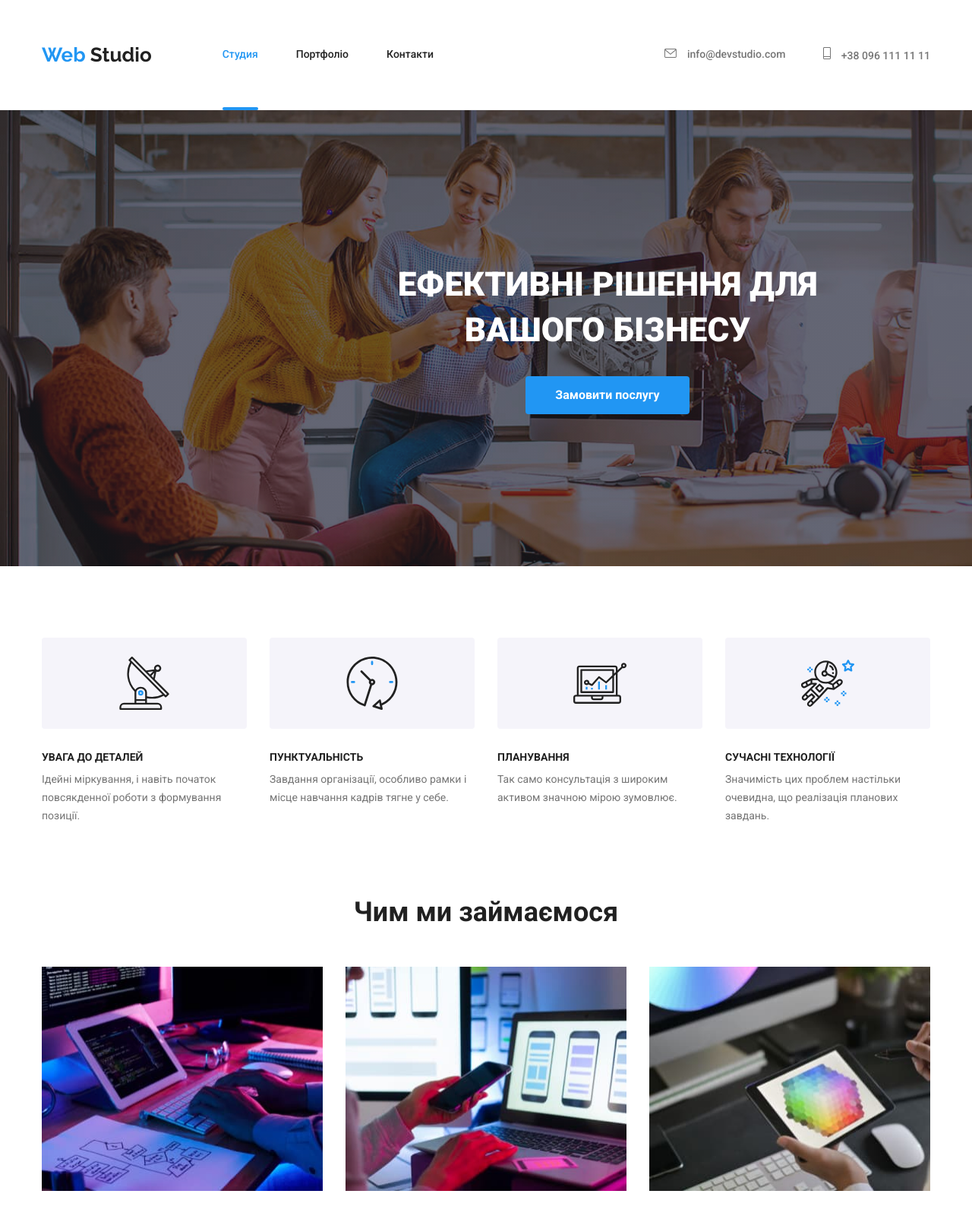
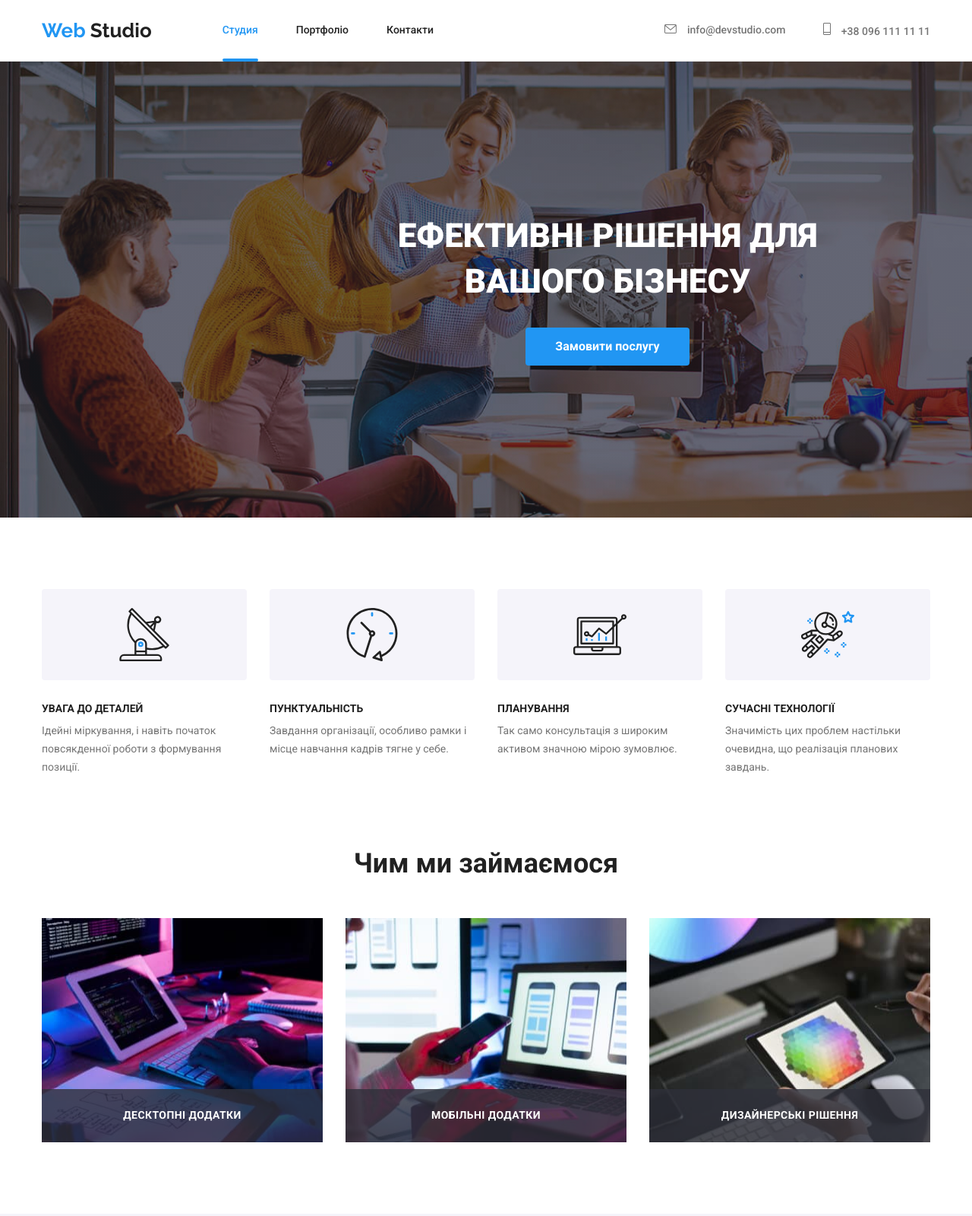
Before and after one commit to Denis-Kochergin/goit-markup-hw-05, a plain HTML site: page index.html in a window 1280 px wide. Shown: the top 1600 px of the page at 76% size. Drawn offline with nearby package versions, Linux system fonts and the light colour scheme.

Commit message:
add hw-05/ сдача

```diff
--- a/css/styles.css
+++ b/css/styles.css
@@ -133,8 +133,6 @@ header {
 
 .list-contact {
   margin: 0 0 0 auto;
-  padding-top: 32px;
-  padding-bottom: 32px;
   padding-left: 0;
   display: flex;
 }
@@ -157,8 +155,6 @@ header {
   margin-top: 0;
   margin-bottom: 0;
   margin-left: 0;
-  padding-top: 32px;
-  padding-bottom: 32px;
   padding-left: 0;
 }
 
@@ -188,7 +184,7 @@ header {
   width: 100%;
   height: 4px;
   border-radius: 2px;
-  bottom: -41%;
+  bottom: -1%;
   background-color: var(--active-color);
 }
 
@@ -263,8 +259,9 @@ h2 {
   left: 0;
   width: 100%;
   height: 100%;
-  z-index: 1000;
-
+ opacity: 1;
+ transition: var(--animation);
+ background-color: rgba(0, 0, 0, 0.2);
 }
 .backdrop.is-hidden{
   opacity: 0;
@@ -281,12 +278,13 @@ h2 {
   background-color: var(--primary-white-color);
   box-shadow: 0px 1px 3px rgba(0, 0, 0, 0.12), 0px 1px 1px rgba(0, 0, 0, 0.14), 0px 2px 1px rgba(0, 0, 0, 0.2);
   border-radius: 4px;
-  transform: translate(-50% , -50%);
+  transform: translate(-50% , -50%) scale(1);
+  transition: var(--animation);
 }
 .btn-modal{
   position: absolute;
-  top:17px;
-  right: 17px;
+  top:8px;
+  right: 8px;
   width: 30px;
   height: 30px;
   border: 1px solid rgba(0, 0, 0, 0.1);
@@ -392,7 +390,28 @@ h2 {
   padding-left: 15px;
   padding-right: 15px;
 }
-
+.activity-work{
+position: relative;
+}
+.activity-work-text{
+  display: flex;
+  align-items: center;
+  justify-content: center;
+  bottom: 0;
+  width: 100%;
+  height: 70px;
+position: absolute;
+background-color: rgba(47, 48, 58, 0.8);
+color: var(--primary-white-color);
+}
+.activity-text{
+  font-family: 'Roboto';
+font-weight: 700;
+font-size: 14px;
+line-height: 1.14;
+letter-spacing: 0.03em;
+text-transform: uppercase;
+}
 .contanier-tittle-subtittle {
   padding-top: 30px;
   padding-bottom: 30px;
@@ -472,8 +491,7 @@ h2 {
   align-items: center;
   justify-content: center;
   fill: var(--social-color);
-  transition: fill var(--animation);
-  transition: background-color var(--animation);
+  transition: background-color var(--animation) , fill var(--animation);
 }
 
 .social-link:hover {
@@ -518,8 +536,7 @@ h2 {
   justify-content: center;
   fill: var(--social-color);
   border-color: var(--social-color);
-  transition: border-color var(--animation);
-  transition: fill var(--animation);
+  transition: fill var(--animation) , border-color var(--animation);
 }
 
 .link-client-icon:focus {
@@ -749,7 +766,7 @@ h2 {
   border: none;
   border-radius: 4px;
   padding: 6px 22px;
-  transition: box-shadow var(--animation);
+  transition: box-shadow var(--animation), color var(--animation), background-color var(--animation);
 }
 
 .btn-container {
@@ -854,7 +871,7 @@ h2 {
   left: 0;
   transform: translateY(100%);
   width: 100%;
-  height: 100%;
+  height: 101%;
   padding: 63px 24px;
   display: flex;
   align-items: center;
@@ -863,7 +880,6 @@ h2 {
 }
 
 .overlay-description {
-  font-family: 'Roboto';
   font-weight: 400;
   font-size: 18px;
   line-height: 1.55;
--- a/index.html
+++ b/index.html
@@ -66,10 +66,13 @@
       <div class="backdrop is-hidden" data-modal>
         <div class="modal">
           <button class="btn-modal" type="button" data-modal-close>
-          <svg class="close-icon" viewBox="0 0 18 18" fill="none" xmlns="http://www.w3.org/2000/svg" width="11" height="11">
-            <path d="M15 4.108 13.892 3 9.5 7.392 5.108 3 4 4.108 8.392 8.5 4 12.892 5.108 14 9.5 9.608 13.892 14 15 12.892 10.608 8.5 15 4.108Z" fill="#000"/>
-          </svg>
-        </button>
+            <svg class="close-icon" viewBox="0 0 18 18" fill="none" xmlns="http://www.w3.org/2000/svg" width="11"
+              height="11">
+              <path
+                d="M15 4.108 13.892 3 9.5 7.392 5.108 3 4 4.108 8.392 8.5 4 12.892 5.108 14 9.5 9.608 13.892 14 15 12.892 10.608 8.5 15 4.108Z"
+                fill="#000" />
+            </svg>
+          </button>
         </div>
       </div>
     </section>
@@ -144,13 +147,28 @@
         <h2 class="tittle-subject">Чим ми займаємося</h2>
         <ul class="list">
           <li class="list-item activity">
-            <img class="img" src="./images/logo-1.jpg" alt="tablet-on-the-table" width="370" height="295" />
+            <div class="activity-work">
+              <img class="img" src="./images/logo-1.jpg" alt="tablet-on-the-table" width="370" height="295" />
+              <div class="activity-work-text">
+              <p class="activity-text">Десктопні додатки</p>
+              </div>
+            </div>
           </li>
           <li class="list-item activity">
-            <img class="img" src="./images/logo-2.jpg" alt="phone-in-hand" width="370" height="295" />
+            <div class="activity-work">
+              <img class="img" src="./images/logo-2.jpg" alt="phone-in-hand" width="370" height="295" />
+              <div class="activity-work-text">
+                <p class="activity-text">Мобільні додатки</p>
+              </div>
+            </div>
           </li>
           <li class="list-item activity">
-            <img class="img" src="./images/logo-3.jpg" alt="tablet-in-hand-over-table" width="370" height="295" />
+            <div class="activity-work">
+              <img class="img" src="./images/logo-3.jpg" alt="tablet-in-hand-over-table" width="370" height="295" />
+              <div class="activity-work-text">
+              <p class="activity-text">Дизайнерські рішення</p>
+              </div>
+            </div>
           </li>
         </ul>
       </div>
```
